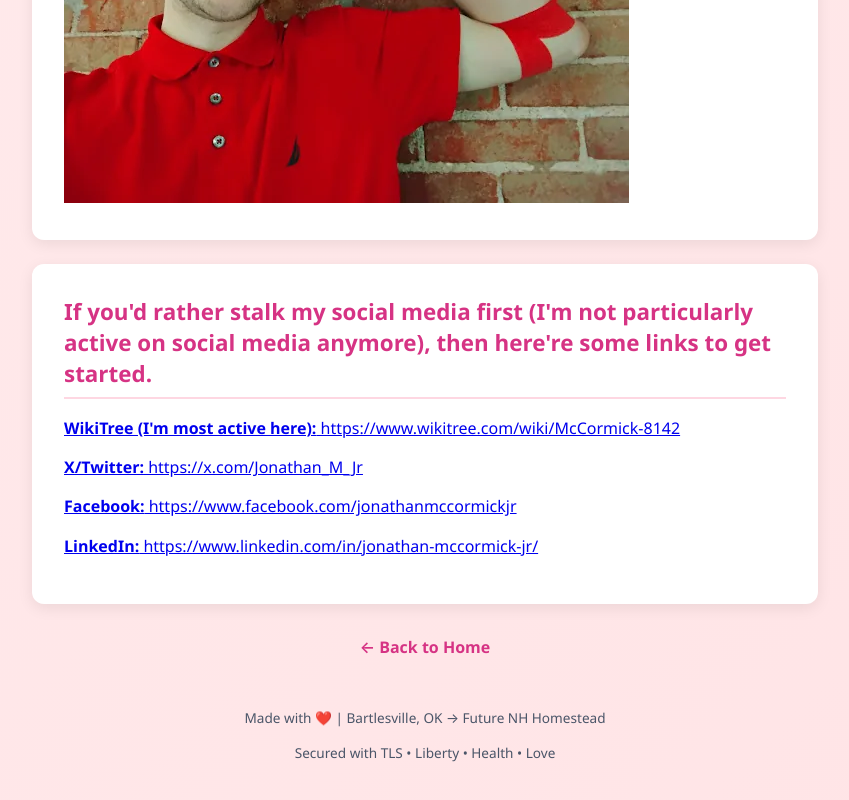
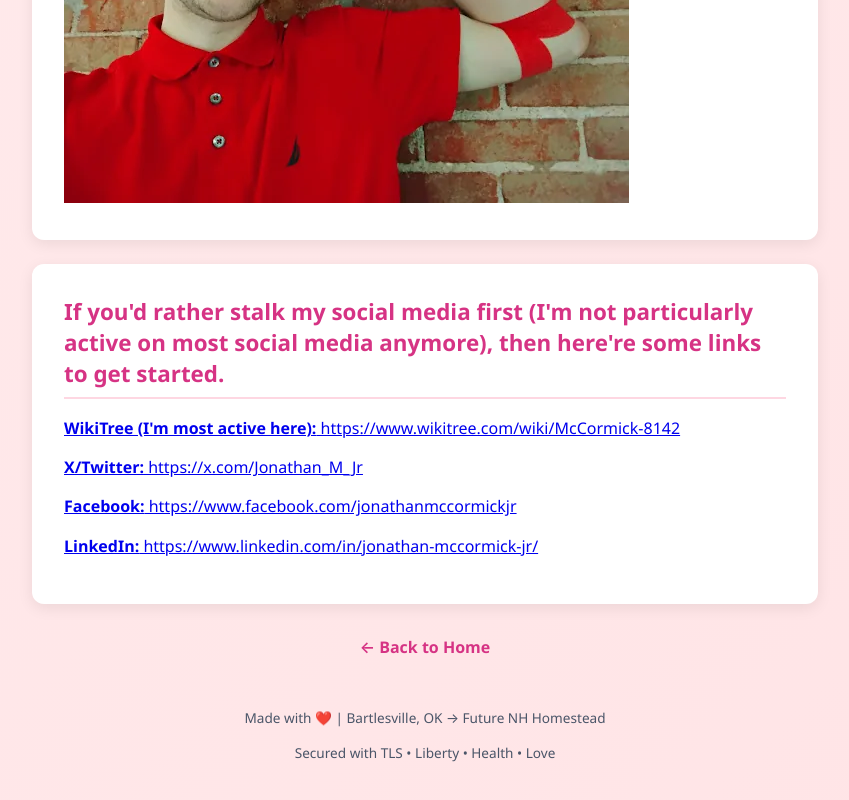
Before and after one commit to JonathanMcCormickJr/jonathanmccormickjr.com, a plain HTML site: page love/index.html in a window 1280 px wide. Shown: the part 4569-5369 px from the top of the page, without its empty margins (215-1064 px from the left). Drawn offline with Linux system fonts and the light colour scheme.

Commit message:
Update social media activity description

```diff
--- a/love/index.html
+++ b/love/index.html
@@ -257,7 +257,7 @@
         </section>
 
 	<section id="stalk-me">
-	    <h2>If you'd rather stalk my social media first (I'm not particularly active on social media anymore), then here're some links to get started.</h2>
+	    <h2>If you'd rather stalk my social media first (I'm not particularly active on most social media anymore), then here're some links to get started.</h2>
 			<p><a href="https://www.wikitree.com/wiki/McCormick-8142"><strong>WikiTree (I'm most active here):</strong> https://www.wikitree.com/wiki/McCormick-8142</a></p>
 	    	<p><a href="https://x.com/Jonathan_M_Jr"><strong>X/Twitter:</strong> https://x.com/Jonathan_M_Jr</a></p>
                 <p><a href="https://www.facebook.com/jonathanmccormickjr"><strong>Facebook:</strong> https://www.facebook.com/jonathanmccormickjr</a></p>
```
